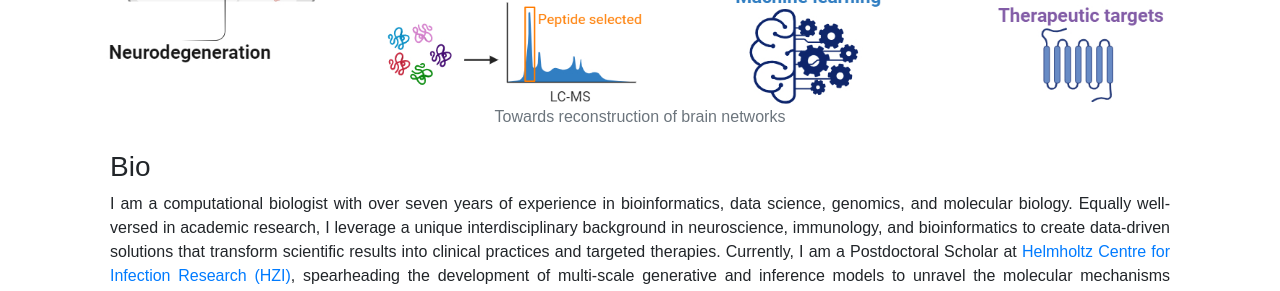
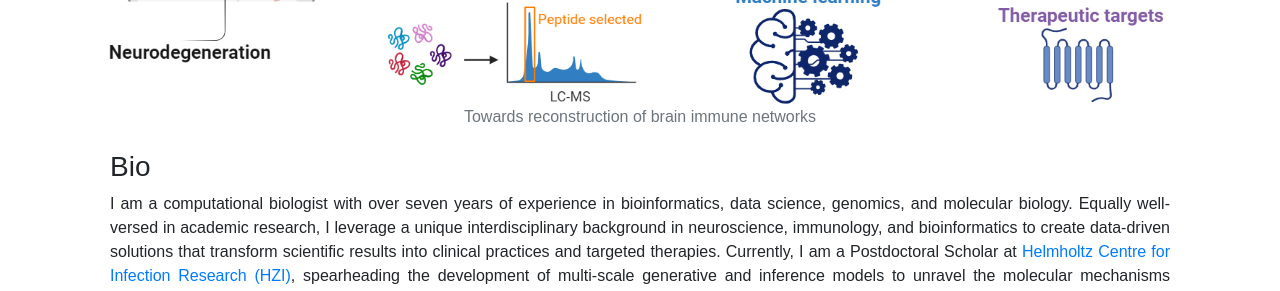
Before and after one commit to fmulenge/fmulenge.github.io, a Jekyll site: the page built from index.md, in a window 1280 px wide. Shown: the part 388-679 px from the top of the page. Built offline with Jekyll 4.4.1, drawn with Linux system fonts in a browser that asks for light colours.

Commit message:
Update home.html

```diff
--- a/_layouts/home.html
+++ b/_layouts/home.html
@@ -3,7 +3,7 @@
 <div class="container px-2 max-width: 100%">
             <div class="text-wrapper">
                         <img src="/static/img/logo/Graphical abstract.jpeg" alt=""/>
-                        <p class="text-muted">Towards reconstruction of brain networks </p>
+                        <p class="text-muted">Towards reconstruction of brain immune networks </p>
             </div>
     <div class="row">
         <div class="col-md-15">
```
